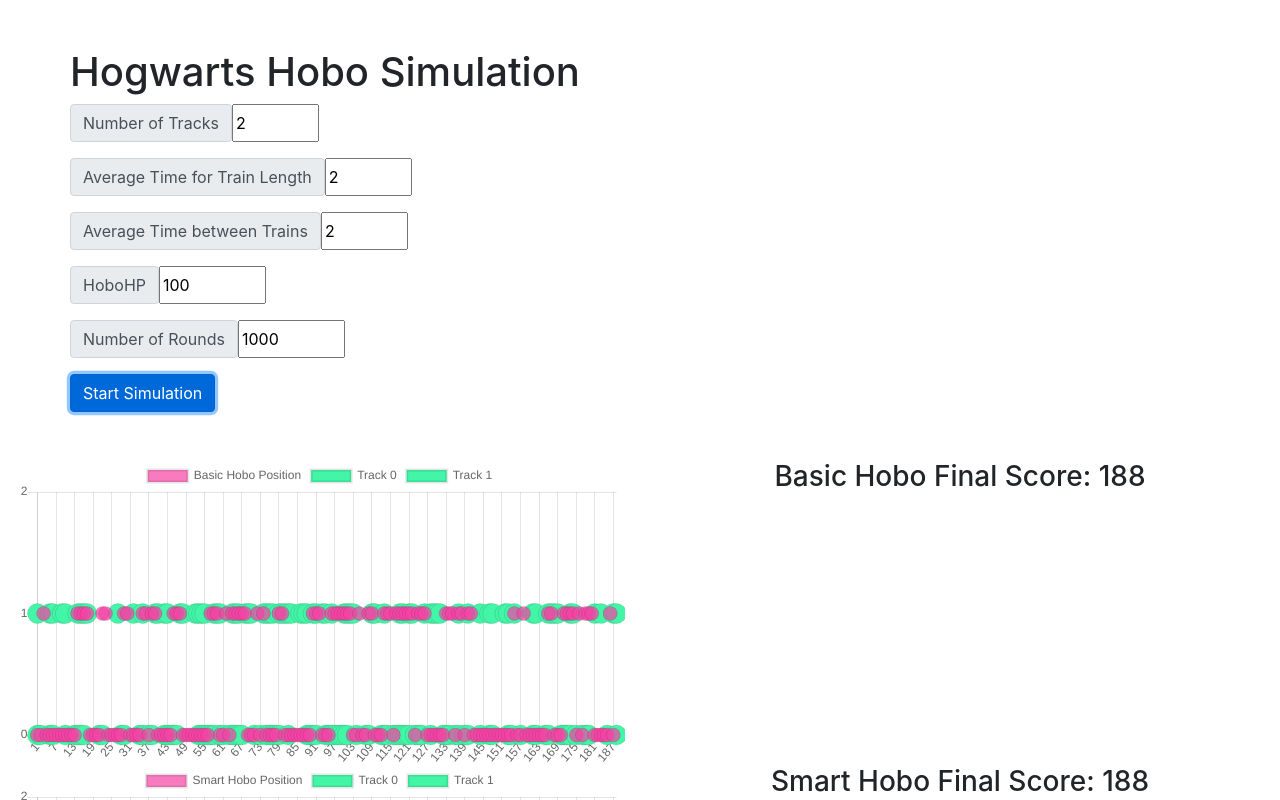
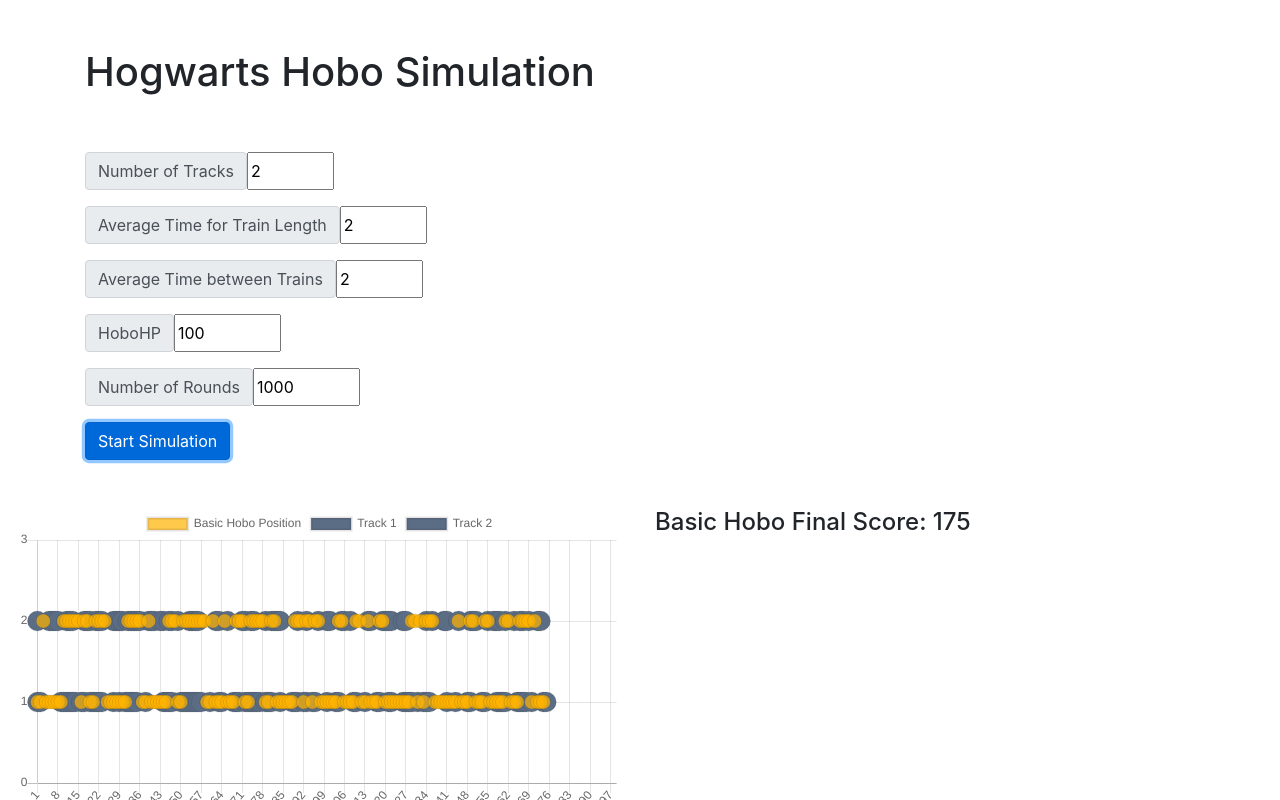
Before and after one commit to Squishy123/HogwartsHobo, a website built with webpack: page src/index.html in a window 1280 px wide. Both pictures are taken after a click on the button "Start Simulation". Shown: the top 800 px of the page. Built offline with nearby package versions, Linux system fonts and the light colour scheme.

Commit message:
Added color and other small fixes

```diff
--- a/package.json
+++ b/package.json
@@ -16,6 +16,8 @@
   "devDependencies": {
     "@babel/core": "^7.9.0",
     "@babel/node": "^7.8.7",
+    "@babel/plugin-transform-regenerator": "^7.8.7",
+    "@babel/plugin-transform-runtime": "^7.9.0",
     "@babel/preset-env": "^7.9.0",
     "babel-loader": "^8.1.0",
     "eslint": "^6.8.0",
--- a/src/index.html
+++ b/src/index.html
@@ -18,8 +18,11 @@
 
 <body>
     <div class="container mt-5">
-        <h1 class="row">Hogwarts Hobo Simulation</h1>
-        <div class="settings row input-group mb-5">
+        <div class="row mb-5">
+            <h1 class="col">Hogwarts Hobo Simulation</h1>
+        </div>
+        <div class="row">
+            <div class="settings input-group mb-5 col">
                 <div class="input-group mb-3">
                     <span class="input-group-text">Number of Tracks</span>
                     <input type="number" id="num-tracks" min="1" max="10" value="2">
@@ -45,21 +48,24 @@
                 </div>
             </div>
         </div>
+    </div>
     <div class="container-fluid mb-5">
-        <div class="row text-center">
+        <div class="row text-left">
             <div class="col">
                 <canvas id="basic-graph"></canvas>
             </div>
             <div class="col">
-                <h3 id="basic-score"></h3>
+                <h4 id="basic-score"></h4>
             </div>
         </div>
-        <div class="row text-center">
+        <div class="row text-left">
             <div class="col">
                 <canvas id="smart-graph"></canvas>
             </div>
             <div class="col">
-                <h3 id="smart-score"></h3>
+                <h4 id="smart-score"></h4>
+                <h5 id="smart-avg-time-on"></h5>
+                <h5 id="smart-avg-time-between"></h5>
             </div>
         </div>
     </div>
--- a/src/main.js
+++ b/src/main.js
@@ -27,8 +27,12 @@
     let smartResults = new Game(60, avgTimeOnTrack, avgTimesBetween, numTracks, hobohp, numRounds).runSmart();
     let basicResults = new Game(60, avgTimeOnTrack, avgTimesBetween, numTracks, hobohp, numRounds).runBasic();
 
+
     document.querySelector('#basic-score').innerHTML = `Basic Hobo Final Score: ${basicResults.score}`;
     document.querySelector('#smart-score').innerHTML = `Smart Hobo Final Score: ${smartResults.score}`;
+    document.querySelector('#smart-avg-time-on').innerHTML = `Computed Average Time On Track: ${smartResults.computedAvgTimeOnTrack}`;
+    document.querySelector('#smart-avg-time-between').innerHTML = `Computed Average Time Between: ${smartResults.computedAvgTimesBetween}`;
+
 
     let smartTrainPos = [];
     let basicTrainPos = [];
@@ -39,7 +43,7 @@
                 smartTrainPos.push([]);
 
             if (smartResults.trackPos[i][j].y == 1)
-                smartTrainPos[j].push({ x: smartResults.trackPos[i][j].x, y: j });
+                smartTrainPos[j].push({ x: smartResults.trackPos[i][j].x, y: j + 1});
         }
     }
 
@@ -49,7 +53,7 @@
                 basicTrainPos.push([]);
 
             if (basicResults.trackPos[i][j].y == 1)
-                basicTrainPos[j].push({ x: basicResults.trackPos[i][j].x, y: j });
+                basicTrainPos[j].push({ x: basicResults.trackPos[i][j].x, y: j + 1});
         }
     }
 
@@ -65,30 +69,33 @@
                 },*/
                 {
                     label: "Basic Hobo Position",
-                    backgroundColor: 'rgba(245, 66, 164, 0.7)',
-                    data: basicResults.hoboPos,
+                    backgroundColor: 'rgba(255, 179, 0, 0.7)',
+                    data: basicResults.hoboPos.map((p) => ({x: p.x, y: p.y+1})),
                     pointRadius: 7
                 },
                 ...basicTrainPos.map((tp, i) => ({
-                    label: `Track ${i}`,
-                    backgroundColor: "rgb(66, 245, 167)",
+                    label: `Track ${i + 1}`,
+                    backgroundColor: "#5b6d85",
                     data: tp,
                     pointRadius: 10
                 })),
             ]
         },
         options: {
+            legend: {
+                padding: 10
+            },
             scales: {
                 yAxes: [{
                     ticks: {
                         suggestedMin: 0,
-                        suggestedMax: numTracks,
+                        suggestedMax: numTracks + 1,
                         stepSize: 1
                     }
                 }],
                 xAxes: [{
                     ticks: {
-                        suggestedMax: Math.max(basicResults.score, smartResults.score),
+                        suggestedMax: Math.max(basicResults.score, smartResults.score) + 10,
                         stepSize: 1
                     }
                 }]
@@ -107,30 +114,33 @@
                 },*/
                 {
                     label: "Smart Hobo Position",
-                    backgroundColor: 'rgba(245, 66, 164, 0.7)',
-                    data: smartResults.hoboPos,
+                    backgroundColor: 'rgba(158, 255, 187, 0.7)',
+                    data: smartResults.hoboPos.map((p) => ({x: p.x, y: p.y+1})),
                     pointRadius: 7
                 },
                 ...smartTrainPos.map((tp, i) => ({
-                    label: `Track ${i}`,
-                    backgroundColor: "rgb(66, 245, 167)",
+                    label: `Track ${i + 1}`,
+                    backgroundColor: "#5b6d85",
                     data: tp,
                     pointRadius: 10
                 })),
             ]
         },
         options: {
+            legend: {
+                padding: 10
+            },
             scales: {
                 yAxes: [{
                     ticks: {
                         suggestedMin: 0,
-                        suggestedMax: numTracks,
+                        suggestedMax: numTracks + 1,
                         stepSize: 1
                     }
                 }],
                 xAxes: [{
                     ticks: {
-                        suggestedMax: Math.max(basicResults.score, smartResults.score),
+                        suggestedMax: Math.max(basicResults.score, smartResults.score) + 10,
                         stepSize: 1
                     }
                 }]
@@ -138,6 +148,14 @@
         }
     });
 
+}
+
+async function findOptimum() {
+    for(let x = 0; x < 10; x++) {
+        for(let y = 0; y < 10; y++) {
+
+        }
+    }
 }
 
 
--- a/src/sim/hobo.js
+++ b/src/sim/hobo.js
@@ -62,9 +62,9 @@
             for (let i = 0; i < this.safety.length; i++) {
                 if (this.info[1][i] == 0) { //track is empty
                     if (this.avgTimesBetweenTot[i] == 0)
-                        this.safety[i] = 1;
+                        this.safety[i] = 0;
                     else
-                        this.safety[i] = 1 - poissSum(this.expTimesBetween[i], this.avgTimesBetween[i] / this.avgTimesBetweenTot[i]);
+                        this.safety[i] = poissSum(this.expTimesBetween[i], this.avgTimesBetween[i] / this.avgTimesBetweenTot[i]);
                 } else {
                     if (this.avgTimesOnTracksTot[i] == 0)
                         this.safety[i] = 1;
@@ -128,15 +128,15 @@
                     }
                 }
             }
-            //console.log("TIMES ON TRACKS")
+           // console.log("TIMES ON TRACKS")
             //console.log(this.expTimesOnTracks);
-            //console.log(this.avgTimesOnTracks);
+            ///console.log(this.avgTimesOnTracks);
             //console.log("TIMES BETWEEN")
             //console.log(this.expTimesBetween);
             //console.log(this.avgTimesBetween);
             this.computeSafety();
             //console.log("SAFETY")
-            console.log(this.safety);
+            //console.log(this.safety);
         }
     }
 
@@ -151,17 +151,17 @@
         //console.log(chalk.yellow("CURRENT HP " + this.hp))
 
         if (this.safety) {
-            //console.log("USING SAFETY FIRST");
-            let min = this.safety[0];
-            let minIndex = 0;
-            for(let i = 1; i < this.safety.length; i++) {
-                if(this.safety[i] < min) {
-                    min = this.safety[i];
-                    minIndex = i;
+            console.log("USING SAFETY FIRST");
+            let max = this.safety[0];
+            let maxIndex = 0;
+            for (let i = 1; i < this.safety.length; i++) {
+                if (this.safety[i] > max) {
+                    max = this.safety[i];
+                    maxIndex = i;
                 }
             }
 
-            this.jump(minIndex);
+            this.jump(maxIndex);
 
         } else {
             //basic -> find an empty track jump to it
```
Also changed, not shown: .babelrc, 1 other file. Lines whose indentation alone changed are shown as unchanged.
